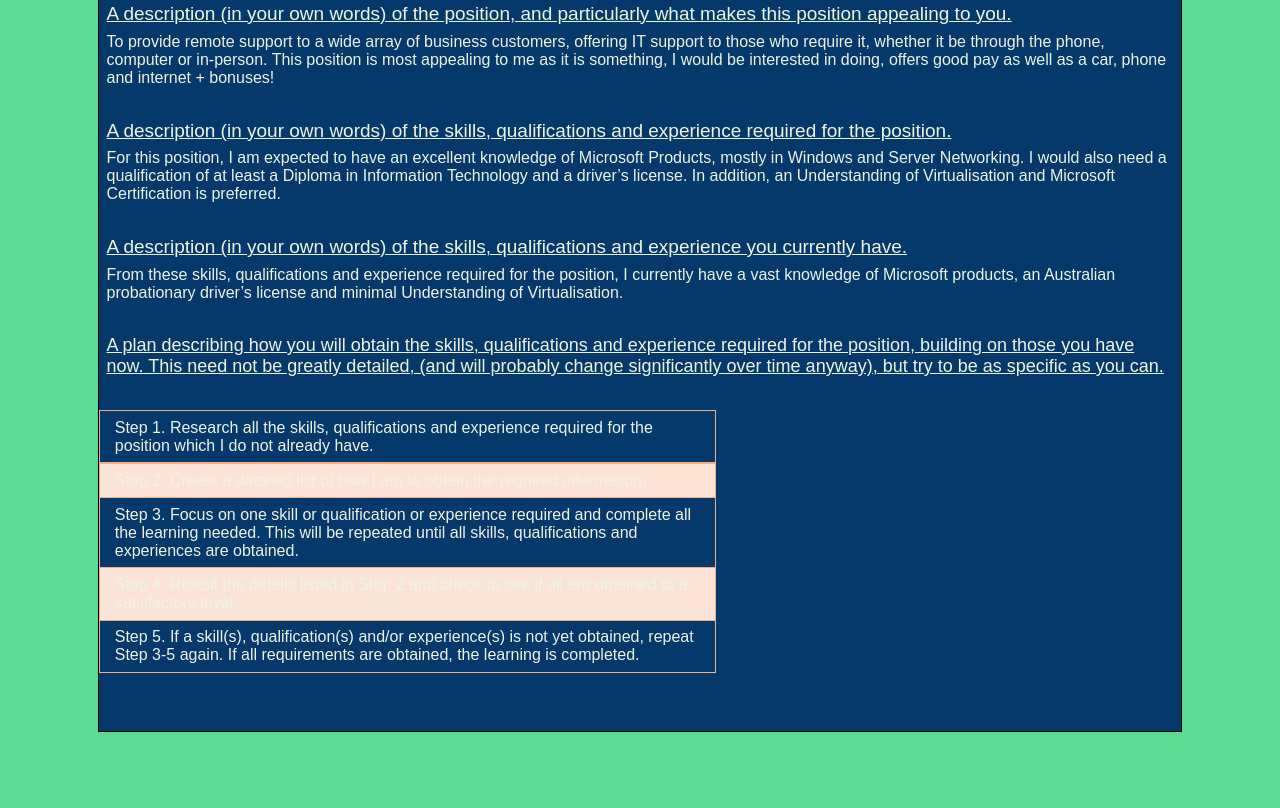
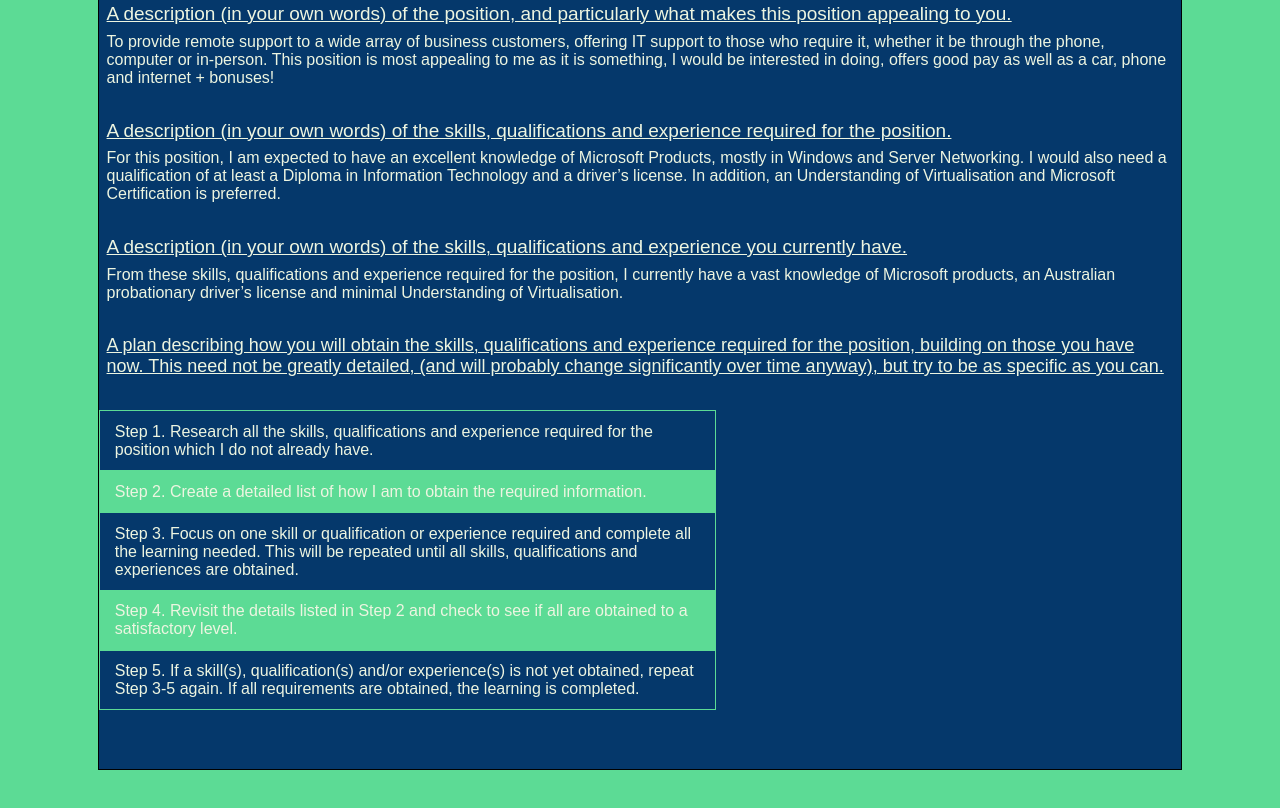
Before and after one commit to dstqr-rmit/ITITA1, a plain HTML site: page IdealJob.html in a window 1280 px wide. Shown: the part 574-1382 px from the top of the page. Drawn offline with Linux system fonts and the light colour scheme.

Commit message:
Add files via upload

```diff
--- a/IdealJob.html
+++ b/IdealJob.html
@@ -75,28 +75,28 @@ li a:hover {
     <table style="border-collapse:collapse;border:none;">
         <tbody>
             <tr>
-                <td style="width: 450.8pt;border-width: 1pt 1pt 1.5pt;border-style: solid;border-color: rgb(244, 176, 131);border-image: initial;padding: 0cm 5.4pt;vertical-align: top;">
-                    <p style='margin-right:0cm;margin-left:0cm;font-size:16px;font-family:"Arial",serif;margin:0.2cm;'><span style='font-family:"Abadi",sans-serif;;'>Step 1. Research all the skills, qualifications and experience required for the position which I do not already have.&nbsp;</span></p>
+                <td style="width: 450.8pt;border-width: 1pt 1pt 1.5pt;border-style: solid;border-color: #5CDB95;border-image: initial;padding: 0.1cm 5.4pt;vertical-align: top;">
+                    <p style='margin-right:0.2cm;margin-left:0.2cm;font-size:16px;font-family:"Arial",serif;margin:0.2cm;'><span style='font-family:"Abadi",sans-serif;;'>Step 1. Research all the skills, qualifications and experience required for the position which I do not already have.&nbsp;</span></p>
                 </td>
             </tr>
             <tr>
-                <td style="width: 450.8pt;border-right: 1pt solid rgb(244, 176, 131);border-bottom: 1pt solid rgb(244, 176, 131);border-left: 1pt solid rgb(244, 176, 131);border-image: initial;border-top: none;background: rgb(251, 228, 213);padding: 0cm 5.4pt;vertical-align: top;">
-                    <p style='margin-right:0cm;margin-left:0cm;font-size:16px;font-family:"Arial",serif;margin:0.2cm;'><span style='font-family:"Abadi",sans-serif;;'>Step 2. Create a detailed list of how I am to obtain the required information.&nbsp;</span></p>
+                <td style="width: 450.8pt;border-right: 1pt solid #5CDB95;border-bottom: 1pt solid #5CDB95;border-left: 1pt solid #5CDB95;border-image: initial;border-top: none;background: #5CDB95;padding: 0.1cm 5.4pt;vertical-align: top;">
+                    <p style='margin-right:0.2cm;margin-left:0.2cm;font-size:16px;font-family:"Arial",serif;margin:0.2cm;'><span style='font-family:"Abadi",sans-serif;;'>Step 2. Create a detailed list of how I am to obtain the required information.&nbsp;</span></p>
                 </td>
             </tr>
             <tr>
-                <td style="width: 450.8pt;border-right: 1pt solid rgb(244, 176, 131);border-bottom: 1pt solid rgb(244, 176, 131);border-left: 1pt solid rgb(244, 176, 131);border-image: initial;border-top: none;padding: 0cm 5.4pt;vertical-align: top;">
-                    <p style='margin-right:0cm;margin-left:0cm;font-size:16px;font-family:"Arial",serif;margin:0.2cm;'><span style='font-family:"Abadi",sans-serif;;'>Step 3. Focus on one skill or qualification or experience required and complete all the learning needed. This will be repeated until all skills, qualifications and experiences are obtained.&nbsp;</span></p>
+                <td style="width: 450.8pt;border-right: 1pt solid #5CDB95;border-bottom: 1pt solid #5CDB95;border-left: 1pt solid #5CDB95;border-image: initial;border-top: none;padding: 0.1cm 5.4pt;vertical-align: top;">
+                    <p style='margin-right:0.2cm;margin-left:0.2cm;font-size:16px;font-family:"Arial",serif;margin:0.2cm;'><span style='font-family:"Abadi",sans-serif;;'>Step 3. Focus on one skill or qualification or experience required and complete all the learning needed. This will be repeated until all skills, qualifications and experiences are obtained.&nbsp;</span></p>
                 </td>
             </tr>
             <tr>
-                <td style="width: 450.8pt;border-right: 1pt solid rgb(244, 176, 131);border-bottom: 1pt solid rgb(244, 176, 131);border-left: 1pt solid rgb(244, 176, 131);border-image: initial;border-top: none;background: rgb(251, 228, 213);padding: 0cm 5.4pt;vertical-align: top;">
-                    <p style='margin-right:0cm;margin-left:0cm;font-size:16px;font-family:"Arial",serif;margin:0.2cm;'><span style='font-family:"Abadi",sans-serif;;'>Step 4. Revisit the details listed in Step 2 and check to see if all are obtained to a satisfactory level.&nbsp;</span></p>
+                <td style="width: 450.8pt;border-right: 1pt solid #5CDB95;border-bottom: 1pt solid #5CDB95;border-left: 1pt solid #5CDB95;border-image: initial;border-top: none;background: #5CDB95;padding: 0.1cm 5.4pt;vertical-align: top;">
+                    <p style='margin-right:0.2cm;margin-left:0.2cm;font-size:16px;font-family:"Arial",serif;margin:0.2cm;'><span style='font-family:"Abadi",sans-serif;;'>Step 4. Revisit the details listed in Step 2 and check to see if all are obtained to a satisfactory level.&nbsp;</span></p>
                 </td>
             </tr>
             <tr>
-                <td style="width: 450.8pt;border-right: 1pt solid rgb(244, 176, 131);border-bottom: 1pt solid rgb(244, 176, 131);border-left: 1pt solid rgb(244, 176, 131);border-image: initial;border-top: none;padding: 0cm 5.4pt;vertical-align: top;">
-                    <p style='margin-right:0cm;margin-left:0cm;font-size:16px;font-family:"Arial",serif;margin:0.2cm;'><span style='font-family:"Abadi",sans-serif;;'>Step 5. If a skill(s), qualification(s) and/or experience(s) is not yet obtained, repeat Step 3-5 again. If all requirements are obtained, the learning is completed.</span></p>
+                <td style="width: 450.8pt;border-right: 1pt solid #5CDB95;border-bottom: 1pt solid #5CDB95;border-left: 1pt solid #5CDB95;border-image: initial;border-top: none;padding: 0.1cm 5.4pt;vertical-align: top;">
+                    <p style='margin-right:0.2cm;margin-left:0.2cm;font-size:16px;font-family:"Arial",serif;margin:0.2cm;'><span style='font-family:"Abadi",sans-serif;;'>Step 5. If a skill(s), qualification(s) and/or experience(s) is not yet obtained, repeat Step 3-5 again. If all requirements are obtained, the learning is completed.</span></p>
                 </td>
             </tr>
         </tbody>
```
